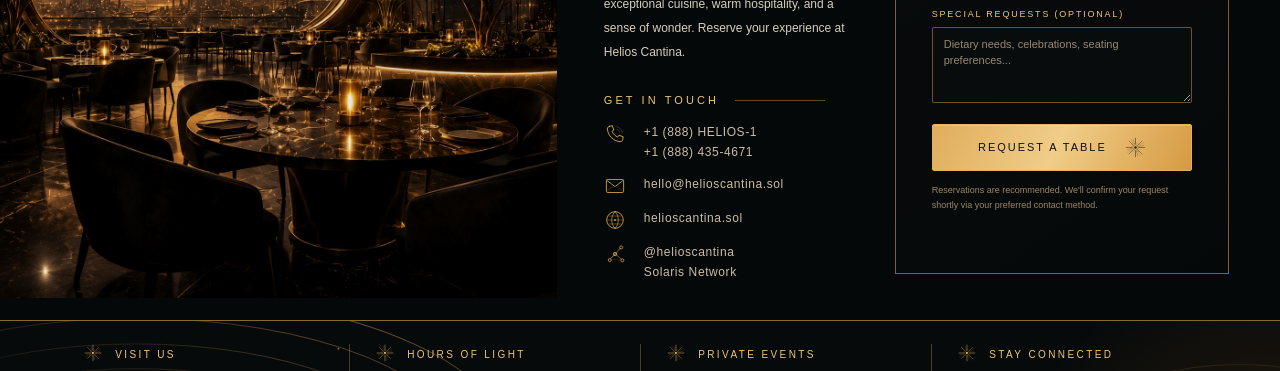
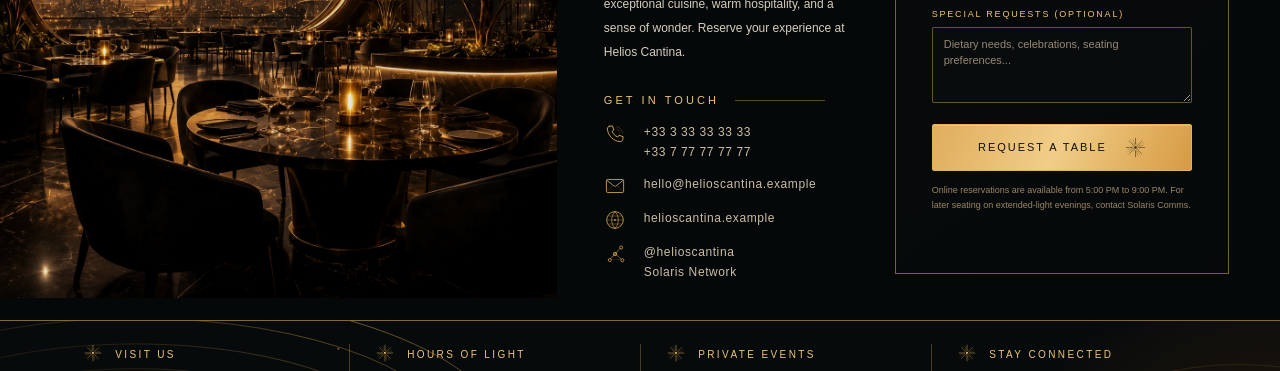
Before and after one commit to progritit/restaurant_page, a website built with webpack: page src/template.html in a window 1280 px wide. Both pictures are taken after a click on the button "CONTACT". Shown: the part 367-738 px from the top of the page. Built offline with nearby package versions, Linux system fonts and the light colour scheme.

Commit message:
fix(contact): refine contact details, reservation info and footer

```diff
--- a/src/contact.js
+++ b/src/contact.js
@@ -158,7 +158,7 @@ function createReservationForm() {
     const note = document.createElement("p");
     note.classList.add("form-note");
     note.textContent =
-        "Reservations are recommended. We'll confirm your request shortly via your preferred contact method.";
+        "Online reservations are available from 5:00 PM to 9:00 PM. For later seating on extended-light evenings, contact Solaris Comms.";
 
     form.appendChild(nameLabel);
     form.appendChild(nameInput);
@@ -220,9 +220,9 @@ function createContactPage(content) {
     copy.appendChild(divider);
     copy.appendChild(intro);
     copy.appendChild(getInTouch);
-    copy.appendChild(createInfoRow(phoneIcon, ["+1 (888) HELIOS-1", "+1 (888) 435-4671"]));
-    copy.appendChild(createInfoRow(mailIcon, ["hello@helioscantina.sol"]));
-    copy.appendChild(createInfoRow(globeIcon, ["helioscantina.sol"]));
+    copy.appendChild(createInfoRow(phoneIcon, ["+33 3 33 33 33 33", "+33 7 77 77 77 77"]));
+    copy.appendChild(createInfoRow(mailIcon, ["hello@helioscantina.example"]));
+    copy.appendChild(createInfoRow(globeIcon, ["helioscantina.example"]));
     copy.appendChild(createInfoRow(networkIcon, ["@helioscantina", "Solaris Network"]));
 
     const formWrapper = document.createElement("div");
@@ -334,9 +334,6 @@ function createContactPage(content) {
     const footer = document.createElement("footer");
     footer.classList.add("site-footer");
 
-    const copyright = document.createElement("p");
-    copyright.textContent = "\u00A9 " + new Date().getFullYear() + " Helios Cantina. All rights reserved.";
-
     const footerBrand = document.createElement("div");
     footerBrand.classList.add("footer-brand");
     const footerEmblem = document.createElement("img");
@@ -355,7 +352,6 @@ function createContactPage(content) {
     footerLinks.classList.add("footer-links");
     footerLinks.innerHTML = "<span>Privacy Policy</span><span>Terms of Service</span><span>Accessibility</span>";
 
-    footer.appendChild(copyright);
     footer.appendChild(footerBrand);
     footer.appendChild(footerLinks);
 
--- a/src/styles.css
+++ b/src/styles.css
@@ -1211,6 +1211,8 @@ blockquote {
 .email-row button img {
     width: 20px;
     height: 20px;
+    filter: brightness(0) saturate(100%);
+    opacity: 0.8;
 }
 
 .socials {
@@ -1282,6 +1284,7 @@ blockquote {
 
 .footer-brand {
     display: flex;
+    grid-column: 2;
     min-width: 360px;
     flex-direction: column;
     align-items: center;
@@ -1311,6 +1314,7 @@ blockquote {
 
 .footer-links {
     display: flex;
+    grid-column: 3;
     justify-content: flex-end;
     gap: 28px;
     color: #927f60;
```
